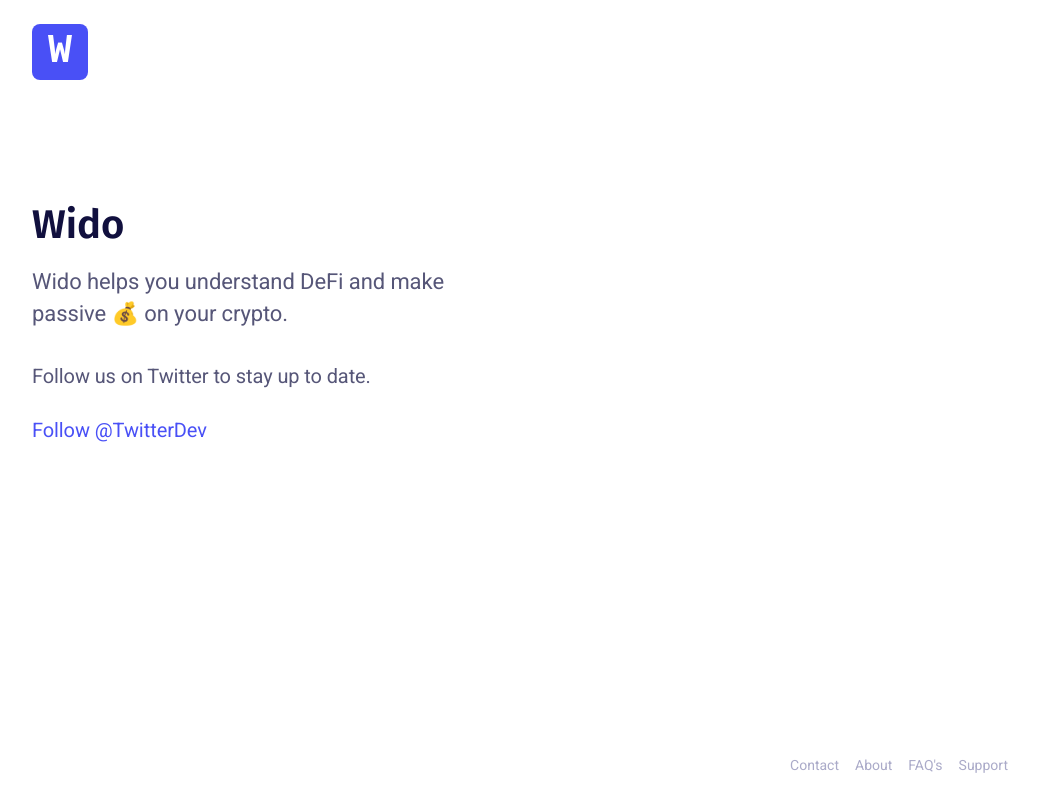
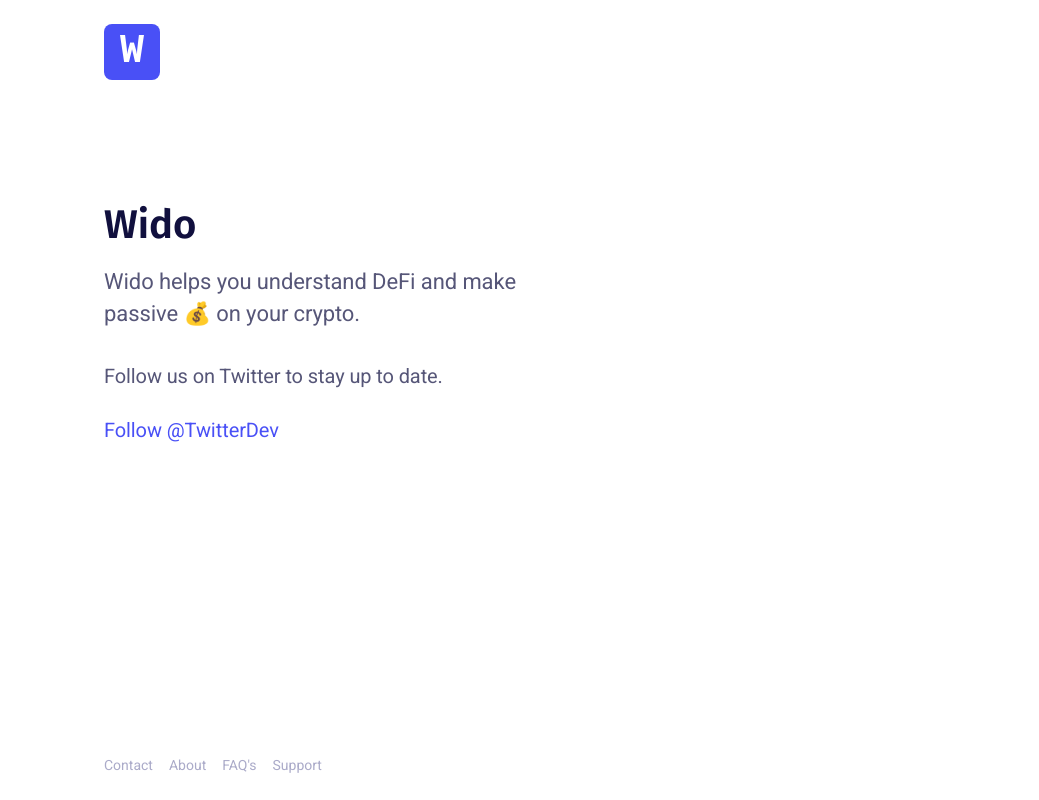
Before and after one commit to widolabs/widolabs.github.io, a website: page index.html in a window 1280 px wide. Shown: the whole page, without its empty margins (120-1159 px from the left). Drawn offline with Linux system fonts and the light colour scheme.

Commit message:
Fixed layout for iPad

```diff
--- a/src/scss/layout/_footer.scss
+++ b/src/scss/layout/_footer.scss
@@ -29,14 +29,13 @@
 }
 
 @include media(">medium") {
-  .site-footer-inner {
-    justify-content: space-between;
-  }
+  // .site-footer-inner {
+  //   justify-content: space-between;
+  // }
 
-  .footer-links {
-    flex: 50%;
-    order: 1;
-    margin-bottom: 0;
-    justify-content: flex-end;
-  }
+  // .footer-links {
+  //   flex: 50%;
+  //   order: 1;
+  //   margin-bottom: 0;
+  // }
 }
--- a/src/scss/layout/_main.scss
+++ b/src/scss/layout/_main.scss
@@ -21,6 +21,10 @@ main {
 }
 
 @include media( '>medium' ) {
+    .content {
+        padding-left: 96px;
+    }
+
     .content-inner {
         max-width: 448px;
     }
```
Also changed, not shown: dist/css/style.css.
